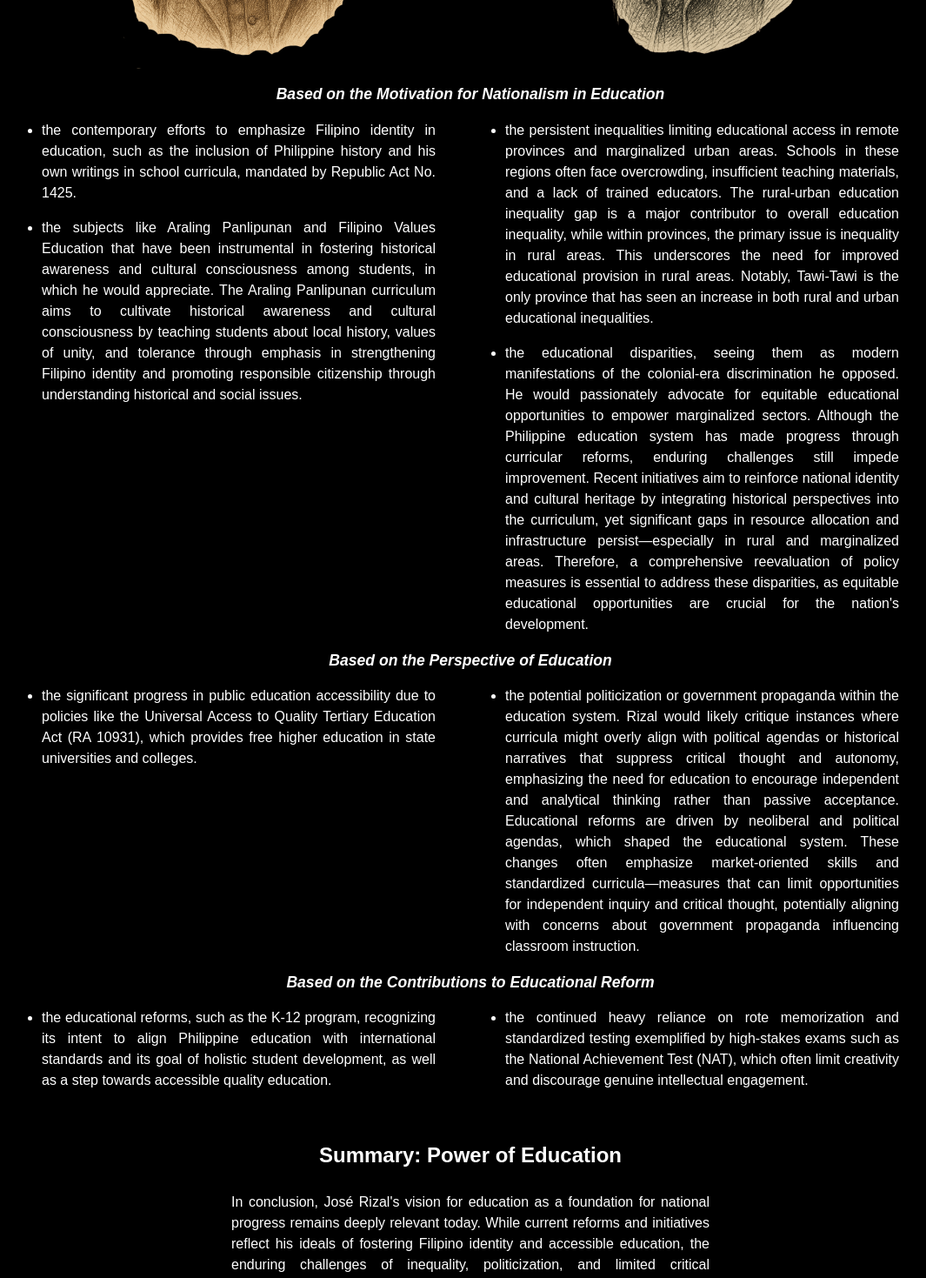
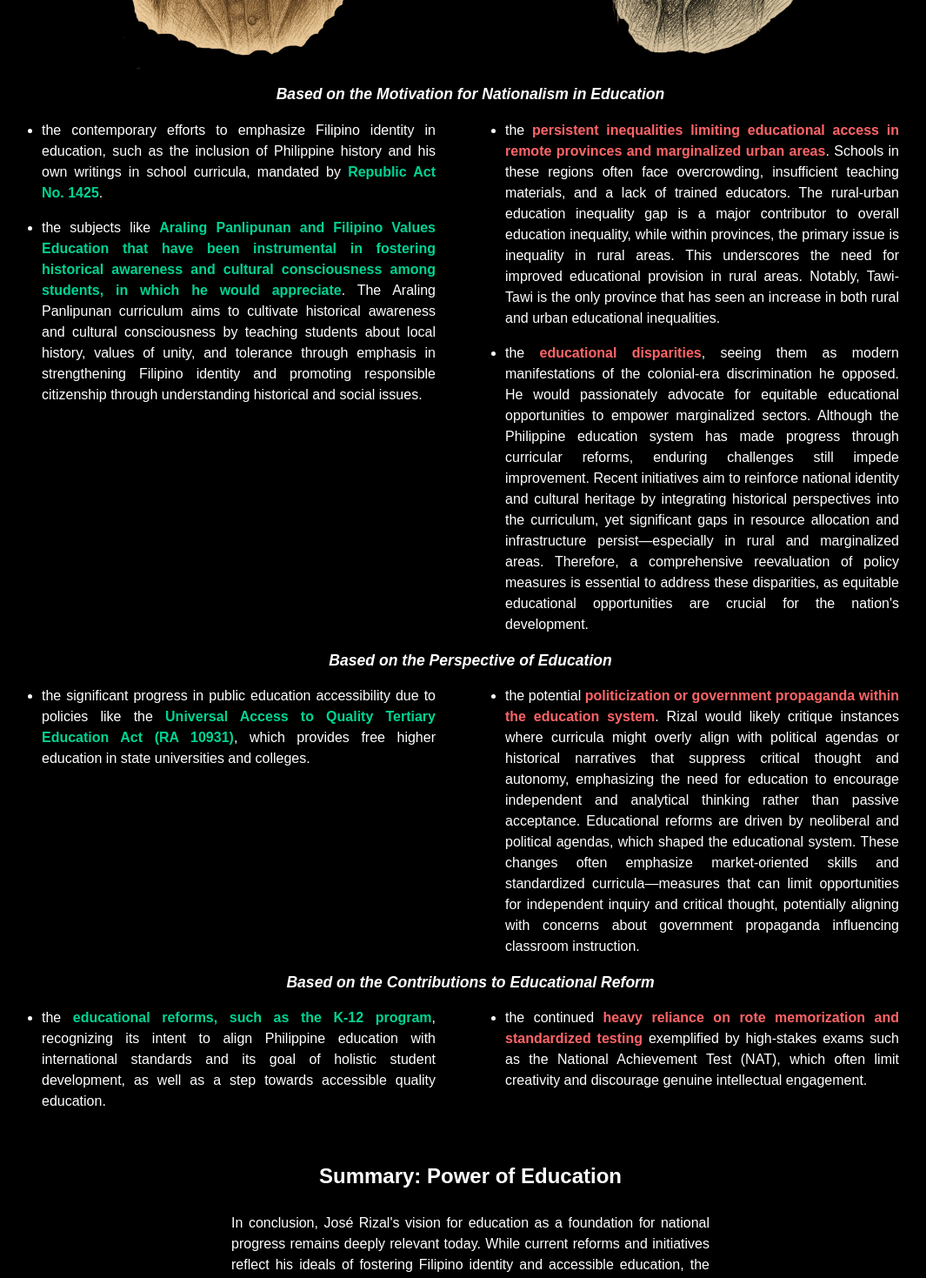
Before and after one commit to KyleCarlo/GERIZAL, a React (Vite) app: page / in a window 1280 px wide. Shown: the part 5680-7149 px from the top of the page at 87% size, without its empty margins (174-1239 px from the left). Built offline with nearby package versions, Linux system fonts and the light colour scheme.

Commit message:
changes in section3

```diff
--- a/src/App.jsx
+++ b/src/App.jsx
@@ -2,6 +2,7 @@ import Navigation from "./components/ui/Navigation";
 import Section1 from "./components/Section1";
 import Section2 from "./components/Section2";
 import Section3 from "./components/Section3";
+import Section4 from "./components/Section4";
 import SectionDiv from "./components/ui/SectionDiv";
 
 export default function App() {
@@ -15,6 +16,7 @@ export default function App() {
         <SectionDiv />
         <Section3 />
         <SectionDiv />
+        <Section4 />
       </div>
     </div>
   );
--- a/src/components/Section3.jsx
+++ b/src/components/Section3.jsx
@@ -1,35 +1,112 @@
 import SadRizal from "/sad_rizal.png";
 import HappyRizal from "/happy_rizal.png";
 import DividedLists from "./ui/DividedLists";
+import { Good, Bad } from "./ui/Highlights";
 
 const dis_adv = [
   {
     title: "Based on the Motivation for Nationalism in Education",
     adv: [
-      "the contemporary efforts to emphasize Filipino identity in education, such as the inclusion of Philippine history and his own writings in school curricula, mandated by Republic Act No. 1425.",
-      "the subjects like Araling Panlipunan and Filipino Values Education that have been instrumental in fostering historical awareness and cultural consciousness among students, in which he would appreciate. The Araling Panlipunan curriculum aims to cultivate historical awareness and cultural consciousness by teaching students about local history, values of unity, and tolerance through emphasis in strengthening Filipino identity and promoting responsible citizenship through understanding historical and social issues.",
+      <>
+        the contemporary efforts to emphasize Filipino identity in education,
+        such as the inclusion of Philippine history and his own writings in
+        school curricula, mandated by <Good>Republic Act No. 1425</Good>.
+      </>,
+      <>
+        the subjects like{" "}
+        <Good>
+          Araling Panlipunan and Filipino Values Education that have been
+          instrumental in fostering historical awareness and cultural
+          consciousness among students, in which he would appreciate
+        </Good>
+        . The Araling Panlipunan curriculum aims to cultivate historical
+        awareness and cultural consciousness by teaching students about local
+        history, values of unity, and tolerance through emphasis in
+        strengthening Filipino identity and promoting responsible citizenship
+        through understanding historical and social issues.
+      </>,
     ],
     dis: [
-      "the persistent inequalities limiting educational access in remote provinces and marginalized urban areas. Schools in these regions often face overcrowding, insufficient teaching materials, and a lack of trained educators. The rural-urban education inequality gap is a major contributor to overall education inequality, while within provinces, the primary issue is inequality in rural areas. This underscores the need for improved educational provision in rural areas. Notably, Tawi-Tawi is the only province that has seen an increase in both rural and urban educational inequalities.",
-      "the educational disparities, seeing them as modern manifestations of the colonial-era discrimination he opposed. He would passionately advocate for equitable educational opportunities to empower marginalized sectors. Although the Philippine education system has made progress through curricular reforms, enduring challenges still impede improvement. Recent initiatives aim to reinforce national identity and cultural heritage by integrating historical perspectives into the curriculum, yet significant gaps in resource allocation and infrastructure persist—especially in rural and marginalized areas. Therefore, a comprehensive reevaluation of policy measures is essential to address these disparities, as equitable educational opportunities are crucial for the nation's development.",
+      <>
+        the{" "}
+        <Bad>
+          persistent inequalities limiting educational access in remote
+          provinces and marginalized urban areas
+        </Bad>
+        . Schools in these regions often face overcrowding, insufficient
+        teaching materials, and a lack of trained educators. The rural-urban
+        education inequality gap is a major contributor to overall education
+        inequality, while within provinces, the primary issue is inequality in
+        rural areas. This underscores the need for improved educational
+        provision in rural areas. Notably, Tawi-Tawi is the only province that
+        has seen an increase in both rural and urban educational inequalities.
+      </>,
+      <>
+        the <Bad>educational disparities</Bad>, seeing them as modern
+        manifestations of the colonial-era discrimination he opposed. He would
+        passionately advocate for equitable educational opportunities to empower
+        marginalized sectors. Although the Philippine education system has made
+        progress through curricular reforms, enduring challenges still impede
+        improvement. Recent initiatives aim to reinforce national identity and
+        cultural heritage by integrating historical perspectives into the
+        curriculum, yet significant gaps in resource allocation and
+        infrastructure persist—especially in rural and marginalized areas.
+        Therefore, a comprehensive reevaluation of policy measures is essential
+        to address these disparities, as equitable educational opportunities are
+        crucial for the nation's development.
+      </>,
     ],
   },
   {
     title: "Based on the Perspective of Education",
     adv: [
-      "the significant progress in public education accessibility due to policies like the Universal Access to Quality Tertiary Education Act (RA 10931), which provides free higher education in state universities and colleges.",
+      <>
+        the significant progress in public education accessibility due to
+        policies like the{" "}
+        <Good>
+          Universal Access to Quality Tertiary Education Act (RA 10931)
+        </Good>
+        , which provides free higher education in state universities and
+        colleges.
+      </>,
     ],
     dis: [
-      "the potential politicization or government propaganda within the education system. Rizal would likely critique instances where curricula might overly align with political agendas or historical narratives that suppress critical thought and autonomy, emphasizing the need for education to encourage independent and analytical thinking rather than passive acceptance. Educational reforms are driven by neoliberal and political agendas, which shaped the educational system. These changes often emphasize market-oriented skills and standardized curricula—measures that can limit opportunities for independent inquiry and critical thought, potentially aligning with concerns about government propaganda influencing classroom instruction.",
+      <>
+        the potential{" "}
+        <Bad>
+          politicization or government propaganda within the education system
+        </Bad>
+        . Rizal would likely critique instances where curricula might overly
+        align with political agendas or historical narratives that suppress
+        critical thought and autonomy, emphasizing the need for education to
+        encourage independent and analytical thinking rather than passive
+        acceptance. Educational reforms are driven by neoliberal and political
+        agendas, which shaped the educational system. These changes often
+        emphasize market-oriented skills and standardized curricula—measures
+        that can limit opportunities for independent inquiry and critical
+        thought, potentially aligning with concerns about government propaganda
+        influencing classroom instruction.
+      </>,
     ],
   },
   {
     title: "Based on the Contributions to Educational Reform",
     adv: [
-      "the educational reforms, such as the K-12 program, recognizing its intent to align Philippine education with international standards and its goal of holistic student development, as well as a step towards accessible quality education.",
+      <>
+        the <Good>educational reforms, such as the K-12 program</Good>,
+        recognizing its intent to align Philippine education with international
+        standards and its goal of holistic student development, as well as a
+        step towards accessible quality education.
+      </>,
     ],
     dis: [
-      "the continued heavy reliance on rote memorization and standardized testing exemplified by high-stakes exams such as the National Achievement Test (NAT), which often limit creativity and discourage genuine intellectual engagement.",
+      <>
+        the continued{" "}
+        <Bad>heavy reliance on rote memorization and standardized testing</Bad>{" "}
+        exemplified by high-stakes exams such as the National Achievement Test
+        (NAT), which often limit creativity and discourage genuine intellectual
+        engagement.
+      </>,
     ],
   },
 ];
--- /dev/null
+++ b/src/components/ui/Highlights.jsx
@@ -0,0 +1,7 @@
+export function Good({ children }) {
+  return <span className="font-bold text-emerald-400">{children}</span>;
+}
+
+export function Bad({ children }) {
+  return <span className="font-bold text-red-400">{children}</span>;
+}
```
